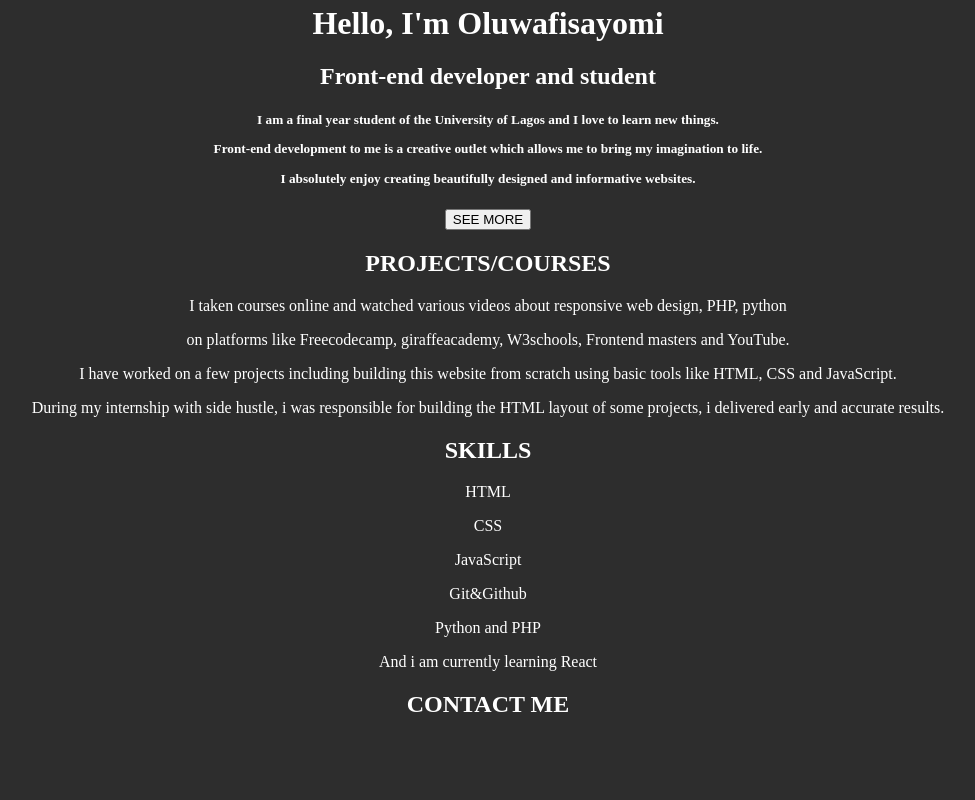
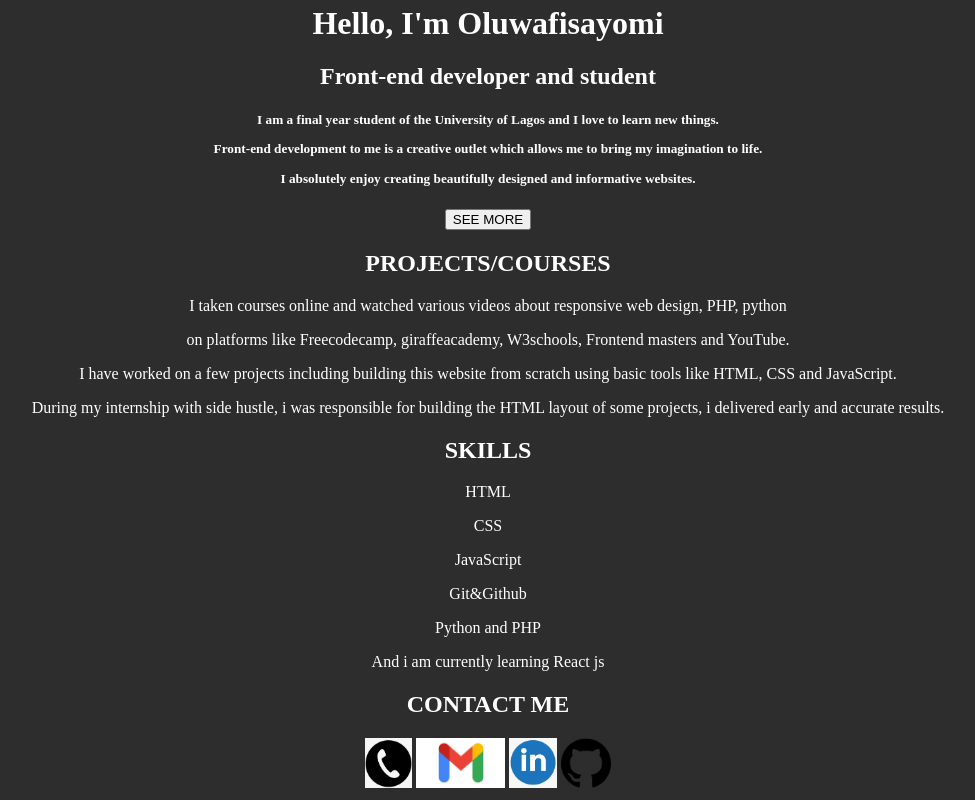
Before and after one commit to Fisayomii/sampleportfolio, a plain HTML site: page index.html in a window 1280 px wide. Shown: the part 691-1491 px from the top of the page, without its empty margins (152-1127 px from the left). Before the commit the page ends 1429 px from the top, so only its background shows below. Drawn offline with Linux system fonts and the light colour scheme.

Commit message:
my changes

```diff
--- a/index.html
+++ b/index.html
@@ -8,6 +8,7 @@
         <title>Homepage</title>
     </head>
     <body>
+      <header>
     <nav class="mynav">
     <ul>
         <li><a href="#" class="active">About me</a></li>
@@ -17,16 +18,17 @@
         <li><a href="https://docs.google.com/document/d/11U6eK1Omxj1MVbZXyBkhxWdzNzTGWAzQ/edit?usp=drivesdk&ouid=104675716566241650316&rtpof=true&sd=true" target="blank" class="active">Resume</a></li>
     </ul>
     </nav>
-
+</header>
+<main>
     <img class="myimg" src="Fisayomi.jpg" width="100"/>
     <h1>Hello, I'm Oluwafisayomi</h1>
     <h2>Front-end developer and student</h2>
     <h5><p>I am a final year student of the University of Lagos and I love to learn new things.</p>
         <p>Front-end development to me is a creative outlet which allows me to bring my imagination to life.</p>
         <p>I absolutely enjoy creating beautifully designed and informative websites.</p> </h5>
-  <a href="about me.html" target="blank">
+
         <input type="button" value="SEE MORE"/>
-  </a>
+
   <h2 id="projects">PROJECTS/COURSES </h2>
 <p>I taken courses online and watched various videos about responsive web design, PHP, python
 <p>on platforms like Freecodecamp, giraffeacademy, W3schools, Frontend masters and YouTube. </p>
@@ -38,8 +40,15 @@
   <p>JavaScript</p>
   <p>Git&Github</p>
   <p>Python and PHP</p>
-  <p>And i am currently learning React</p>
+  <p>And i am currently learning React js</p>
 <h2 id="contact me">CONTACT ME</h2>
+<img src="phone logo.png" class="logo"/>
+<img src="gmail logo.png" class="logo"/>
+<img src="linkedin logo.png" class="logo"/>
+<img src="github logo.png" class="logo"/>
+</main>
+
+
 
 
 </body>
--- a/style.css
+++ b/style.css
@@ -38,3 +38,7 @@ background-color: turquoise !important;
      width: 30%;
      display: block;
  }
+ .logo {
+     width: auto;
+     height: 50px;
+ }
```
Also changed, not shown: about me.html (deleted, +0 -14 lines), github logo.png (added), gmail logo.png (added), linkedin logo.png (added), phone logo.png (added).
